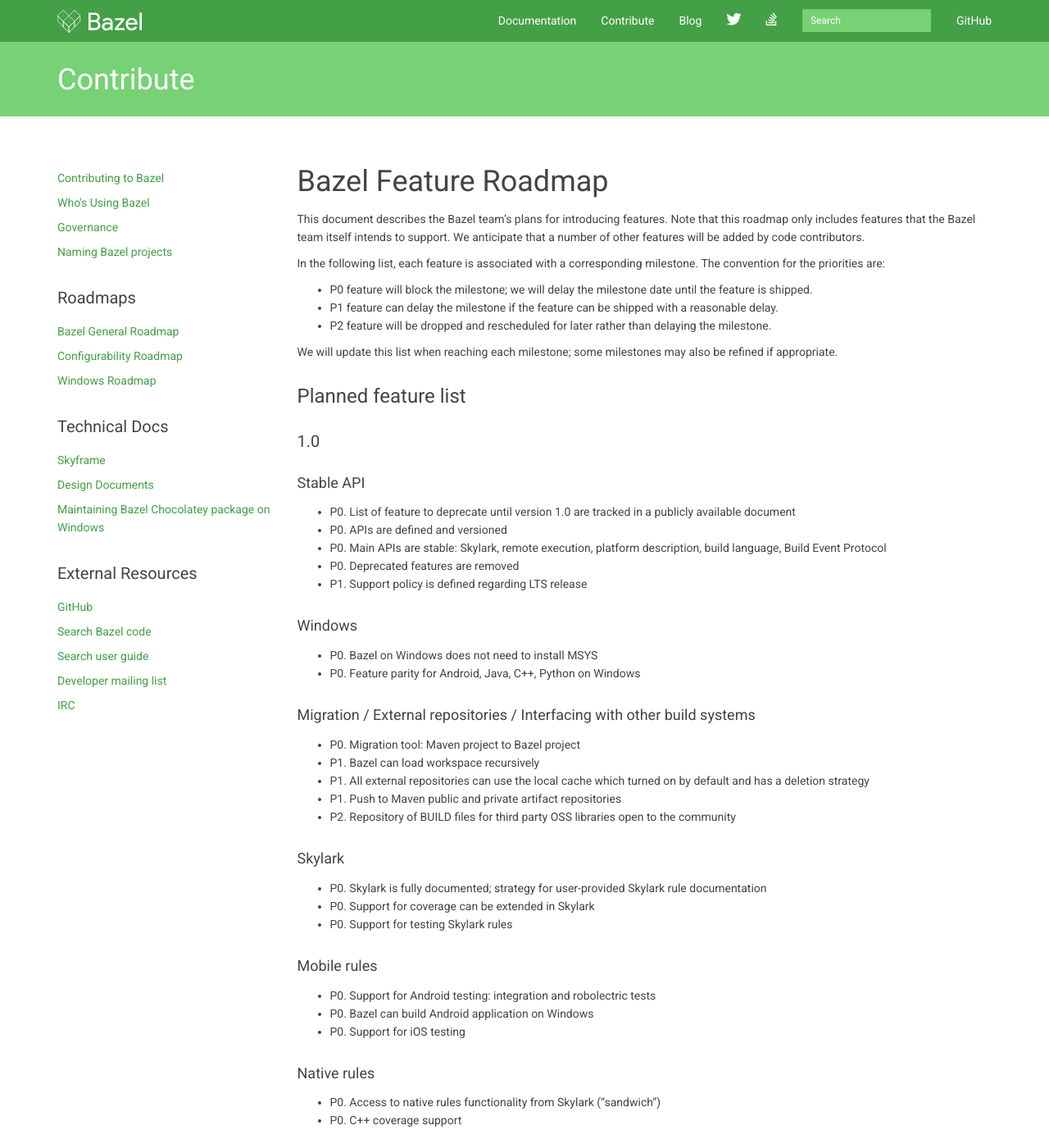
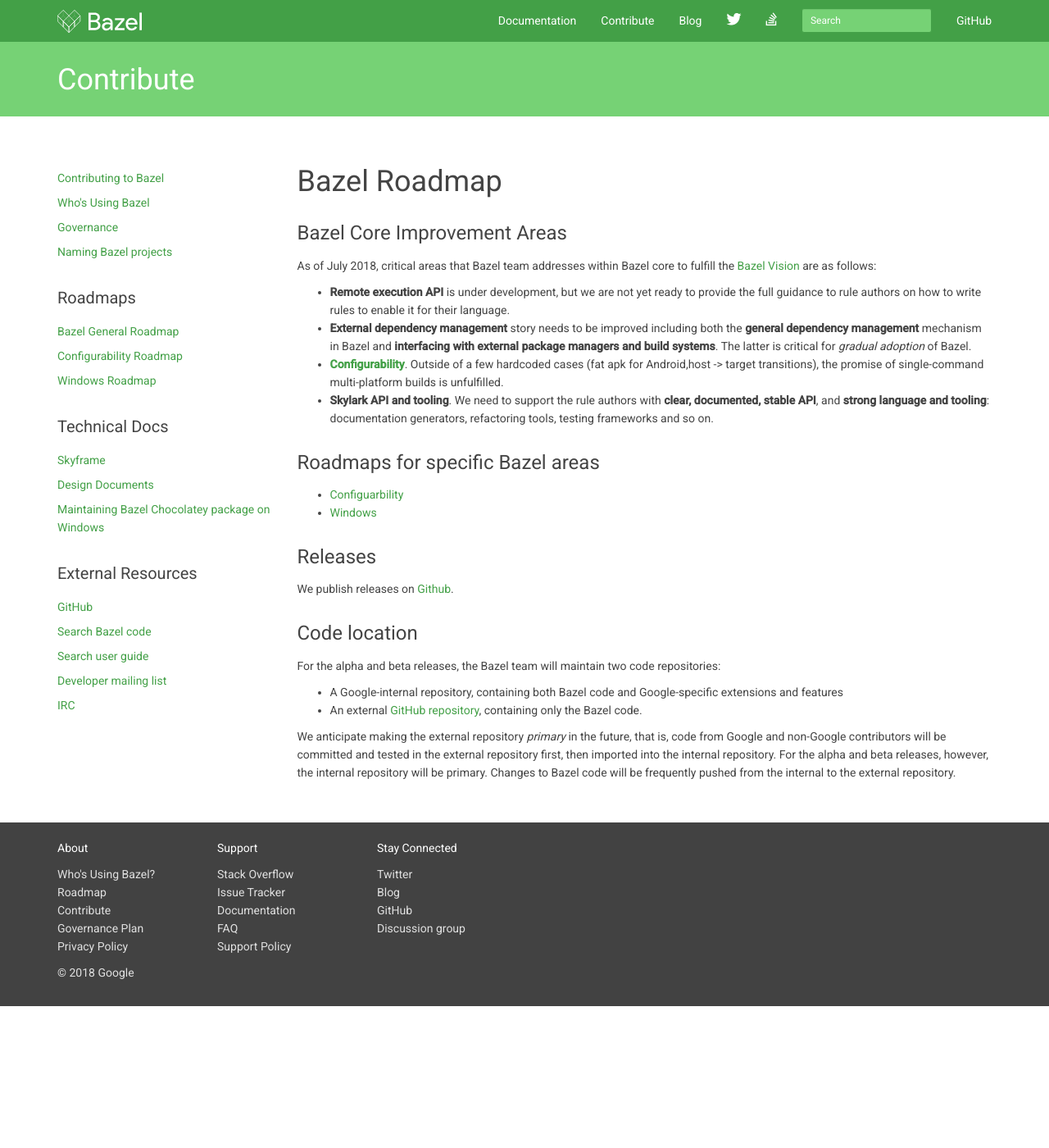
Before and after one commit to bazelbuild/bazel-website, a Jekyll site: the page built from roadmap.md, in a window 1280 px wide and 1400 px high. Shown: the whole window at 82% size. Built offline with Jekyll 4.4.1, drawn with Linux system fonts in a browser that asks for light colours; nearby versions of some CDN libraries; library files that are not in the unit come from our copies; Markdown is read by kramdown in place of the engine named in the settings; comment, search, counter and statistics services are not loaded; some of the changed text lies outside the part shown.

Commit message:
List specific areas for improvement as identified by Bazel Vision document.
Remove outdated 1.0 roadmap. We should update this page once we finalize the 1.0 plan.

```diff
--- a/roadmap.md
+++ b/roadmap.md
@@ -3,88 +3,31 @@
 title: Roadmap
 ---
 
-# Bazel Feature Roadmap
+# Bazel Roadmap
 
-This document describes the Bazel team's plans for introducing features. Note
-that this roadmap only includes features that the Bazel team itself intends
-to support. We anticipate that a number of other features will be added by
-code contributors.
+## Bazel Core Improvement Areas
 
-In the following list, each feature is associated with a corresponding
-milestone. The convention for the priorities are:
+As of July 2018, critical areas that Bazel team addresses within Bazel core to
+fulfill the [Bazel Vision](https://docs.bazel.build/versions/master/bazel-vision.html)
+are as follows:
 
-*   P0 feature will block the milestone; we will delay the milestone date
-    until the feature is shipped.
-*   P1 feature can delay the milestone if the feature can be shipped with a
-    reasonable delay.
-*   P2 feature will be dropped and rescheduled for later rather than delaying
-    the milestone.
+*   **Remote execution API** is under development, but we are not yet ready to
+    provide the full guidance to rule authors on how to write rules to enable it
+    for their language.
+*   **External dependency management** story needs to be improved including both
+    the **general dependency management** mechanism in Bazel and **interfacing with
+    external package managers and build systems**. The latter is critical for
+    _gradual adoption_ of Bazel.
+*   [**Configurability**](roadmaps/configuration.html). Outside of a few
+    hardcoded cases (fat apk for Android,host -> target transitions), the promise
+    of single-command multi-platform builds is unfulfilled.
+*   **Skylark API and tooling**. We need to support the rule authors with
+    **clear, documented, stable API**, and **strong language and tooling**:
+    documentation generators, refactoring tools, testing frameworks and so on.
 
-We will update this list when reaching each milestone; some milestones may also
-be refined if appropriate.
-
-## Planned feature list
-
-### 1.0
-
-#### Stable API
-
-* P0. List of feature to deprecate until version 1.0 are tracked in a publicly available document
-* P0. APIs are defined and versioned
-* P0. Main APIs are stable: Skylark, remote execution, platform description, build language, Build Event Protocol
-* P0. Deprecated features are removed
-* P1. Support policy is defined regarding LTS release
-
-#### Windows
-
-* P0. Bazel on Windows does not need to install MSYS
-* P0. Feature parity for Android, Java, C++, Python on Windows
-
-#### Migration / External repositories / Interfacing with other build systems
-
-* P0. Migration tool: Maven project to Bazel project
-* P1. Bazel can load workspace recursively
-* P1. All external repositories can use the local cache which turned on by default and has a deletion strategy
-* P1. Push to Maven public and private artifact repositories
-* P2. Repository of BUILD files for third party OSS libraries open to the community
-
-#### Skylark
-
-* P0. Skylark is fully documented; strategy for user-provided Skylark rule documentation
-* P0. Support for coverage can be extended in Skylark
-* P0. Support for testing Skylark rules
-
-#### Mobile rules
-
-* P0. Support for Android testing: integration and robolectric tests
-* P0. Bazel can build Android application on Windows
-* P0. Support for iOS testing
-
-#### Native rules
-
-* P0. Access to native rules functionality from Skylark ("sandwich")
-* P0. C++ coverage support
-
-#### Performance
-
-* P1. Local caching of build artifacts
-* P2. Bazel is benchmarked publicly by third parties.
-* P2. Minimize need for manual user config to make Bazel fast
-
-#### Misc
-
-* P1. Better CLI output (`--experimental_ui` is enabled by default)
-* P1. Full test suite is open-sourced
-* P1. Public review process for design documents
-
-#### 1.x (LTS)
-
-* P0. Google uses only public APIs of Bazel
-* P0. Github is the primary code repository
-* P1. Support policy is defined regarding LTS release
-* P1. Bazel respects the standard for Debian packaging
-* P2. Bazel is in the list of Debian package for the next stable
-
+## Roadmaps for specific Bazel areas
+*  [Configuarbility](roadmaps/configuration.html)
+*  [Windows](roadmaps/windows.html)
 
 
 ## Releases
```
